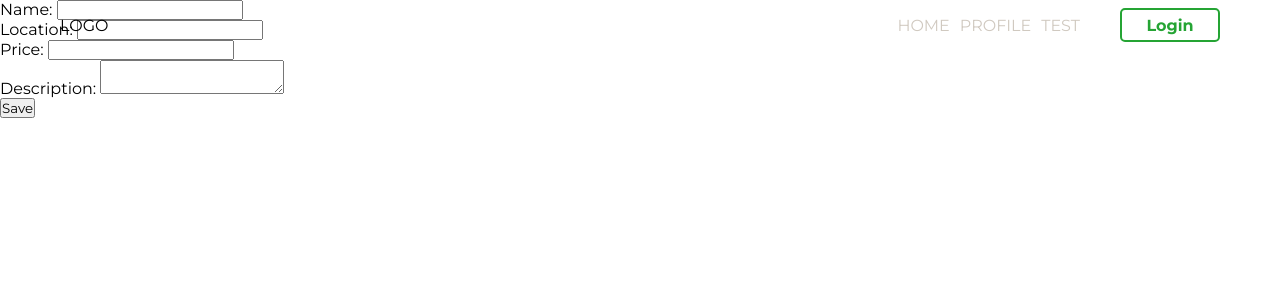
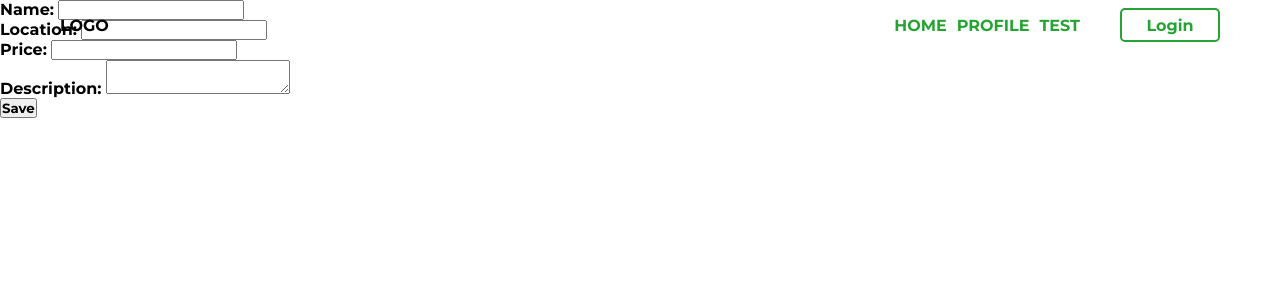
Before and after one commit to SergeyArenzon/viaggio-react, a React (Create React App) app: page /locations/1/edit in a window 1280 px wide. Shown: the top 300 px of the page. Built offline with nearby package versions, Linux system fonts and the light colour scheme; no server answers.

Commit message:
fix home topbar

```diff
--- a/src/components/TopBar/TopBar.scss
+++ b/src/components/TopBar/TopBar.scss
@@ -19,6 +19,8 @@
     align-items: center;
     // background-color: white;
     padding: 0 60px;
+    transition: background-color 0.5s linear;
+    font-family: $viaggioFontBold;
 
     &--white {
         background-color: white;
@@ -28,7 +30,7 @@
     &__items {
         display: flex;
         list-style-type: none;
-        color: $viaggioGray;
+        color: $mainGreen;
         margin-left: auto;
 
 
@@ -36,6 +38,9 @@
             margin-right: 10px;
             cursor: pointer;
             position: relative;
+
+
+
 
             &:last-child {
                 margin-right: 30px;
--- a/src/sass/_global.scss
+++ b/src/sass/_global.scss
@@ -20,7 +20,7 @@
 * {
     margin: 0px;
     padding: 0px;
-    font-family: Montserrat;
+    font-family: $viaggioFontRegular;
     text-decoration: none;
  }
 
```
